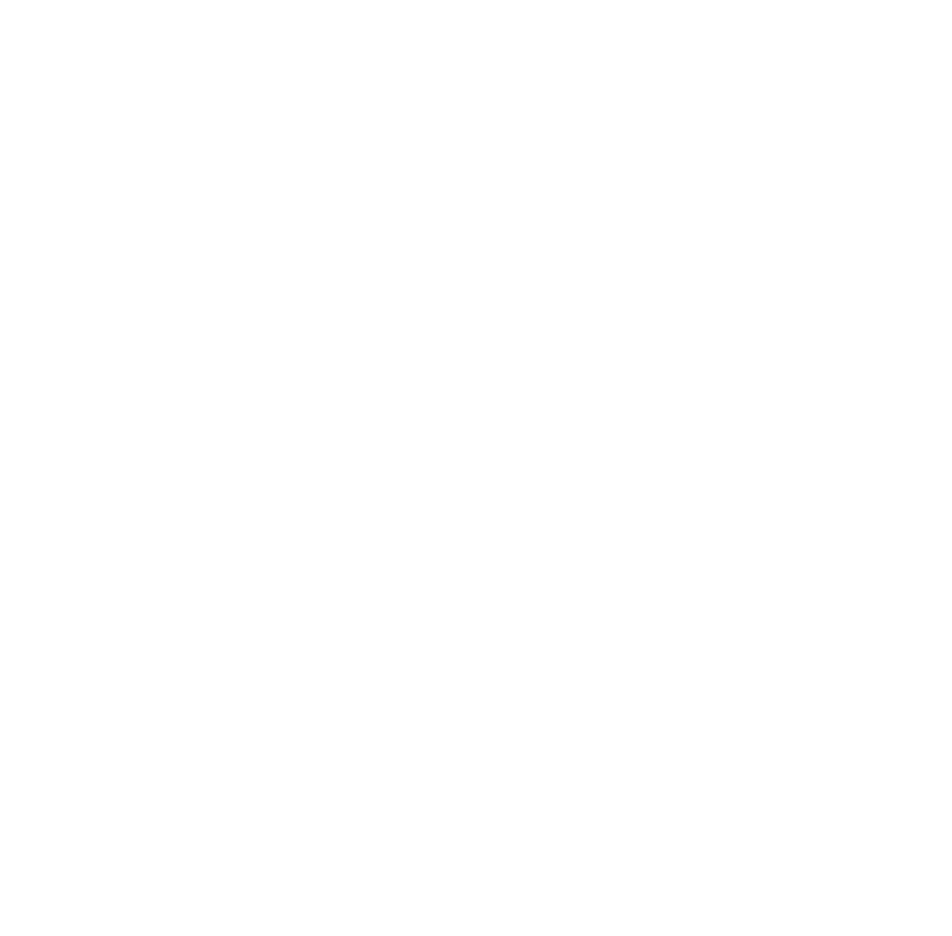
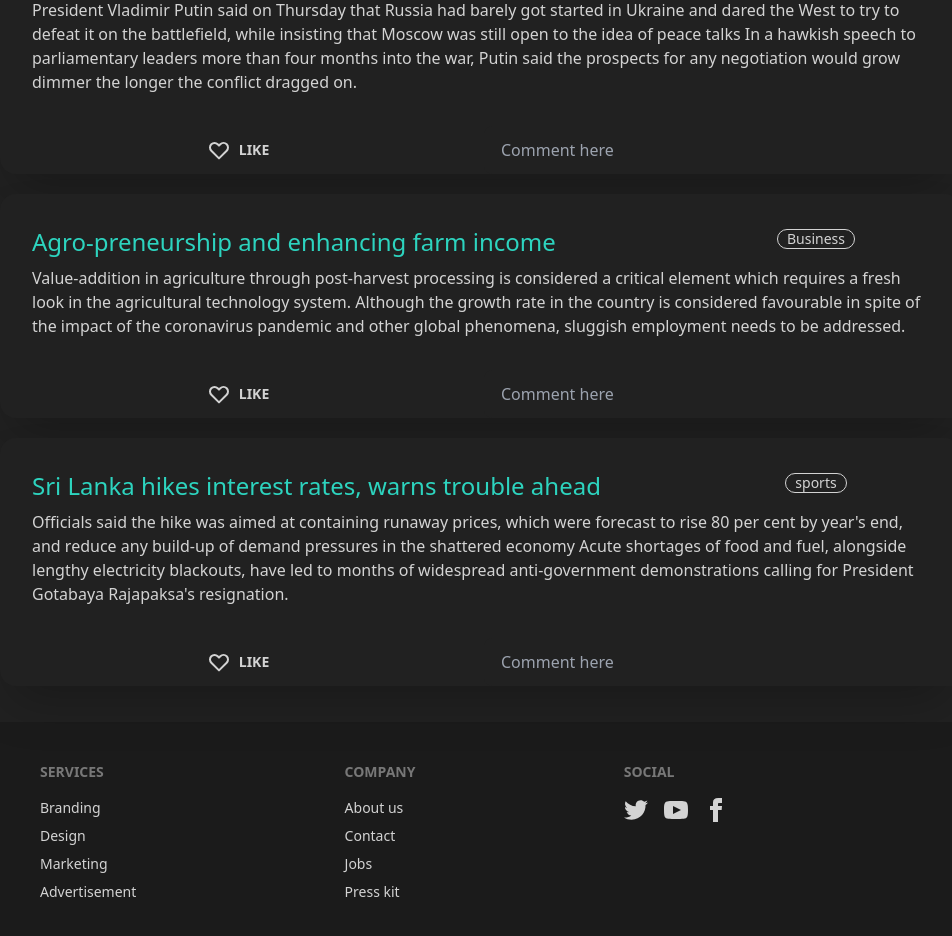
Before and after one commit to NMRayhan/BlogVersa-Client, a React (Create React App) app: page / in a window 1280 px wide. Shown: the part 500-1436 px from the top of the page, without its empty margins (160-1112 px from the left). Before the commit the page ends 800 px from the top, so only its background shows below. Built offline with nearby package versions, Linux system fonts and the light colour scheme.

Commit message:
blog section UI complete

```diff
--- a/package.json
+++ b/package.json
@@ -7,6 +7,7 @@
     "@testing-library/react": "^13.3.0",
     "@testing-library/user-event": "^13.5.0",
     "daisyui": "^2.18.1",
+    "firebase": "^9.9.0",
     "react": "^18.2.0",
     "react-dom": "^18.2.0",
     "react-router-dom": "^6.3.0",
--- a/src/Component/Home.js
+++ b/src/Component/Home.js
@@ -1,10 +1,14 @@
 import React from 'react';
+import Blogs from './common/Blogs';
+import Footer from './common/Footer';
 import Navbar from './common/Navbar';
 
 const Home = () => {
     return (
         <div className='w-9/12 mx-auto'>
             <Navbar/>
+            <Blogs/>
+            <Footer/>
         </div>
     );
 };
--- /dev/null
+++ b/src/Component/common/Blog.js
@@ -0,0 +1,31 @@
+import React from 'react';
+
+const Blog = (props) => {
+    const { id, title, details, category } = props.details
+    return (
+        <div class="card w-full bg-base-100 shadow-2xl my-5">
+            <div class="card-body">
+                <div className='flex flex-row'>
+                    <h2 class="text-2xl font-medium text-teal-400 text-left basis-9/12">
+                        {title}
+                    </h2>
+                    <div className='basis-3/12'>
+                        <div class="badge badge-outline">{category}</div>
+                    </div>
+                </div>
+                <p className='text-left'>{details}</p>
+            </div>
+            <div className='grid gap-2 grid-cols-2 justify-center items-center'>
+                <button class="btn btn-ghost gap-2">
+                    <svg xmlns="http://www.w3.org/2000/svg" class="h-6 w-6" fill="none" viewBox="0 0 24 24" stroke="currentColor"><path stroke-linecap="round" stroke-linejoin="round" stroke-width="2" d="M4.318 6.318a4.5 4.5 0 000 6.364L12 20.364l7.682-7.682a4.5 4.5 0 00-6.364-6.364L12 7.636l-1.318-1.318a4.5 4.5 0 00-6.364 0z" /></svg>
+                    Like
+                </button>
+                <div>
+                    <input type="text" placeholder="Comment here" class="input focus:outline-0 w-full max-w-full" />
+                </div>
+            </div>
+        </div>
+    );
+};
+
+export default Blog;
--- /dev/null
+++ b/src/Component/common/Blogs.js
@@ -0,0 +1,20 @@
+import React from 'react';
+import Blog from './Blog'
+
+const Blogs = () => {
+    const userBlogs = [
+        { id: 1, title: "After Elizabeth Holmes, ex-Theranos president Sunny Balwani found guilty of fraud", details: "Ramesh 'Sunny' Balwani, former president and chief operating officer (COO) of Theranos and ex-boyfriend of founder Elizabeth Holmes, arrives during jury deliberations at his federal trial for wire fraud and conspiracy to commit wire fraud in San Jose, California, U.S. June 28, 2022. REUTERS/Brittany Hosea-Small", category: "sports" },
+        { id: 2, title: "Russia barely got started in Ukraine: Putin", details: "President Vladimir Putin said on Thursday that Russia had barely got started in Ukraine and dared the West to try to defeat it on the battlefield, while insisting that Moscow was still open to the idea of peace talks In a hawkish speech to parliamentary leaders more than four months into the war, Putin said the prospects for any negotiation would grow dimmer the longer the conflict dragged on.", category: "economics" },
+        { id: 3, title: "Agro-preneurship and enhancing farm income", details: "Value-addition in agriculture through post-harvest processing is considered a critical element which requires a fresh look in the agricultural technology system. Although the growth rate in the country is considered favourable in spite of the impact of the coronavirus pandemic and other global phenomena, sluggish employment needs to be addressed.", category: "Business" },
+        { id: 4, title: "Sri Lanka hikes interest rates, warns trouble ahead", details: "Officials said the hike was aimed at containing runaway prices, which were forecast to rise 80 per cent by year's end, and reduce any build-up of demand pressures in the shattered economy Acute shortages of food and fuel, alongside lengthy electricity blackouts, have led to months of widespread anti-government demonstrations calling for President Gotabaya Rajapaksa's resignation.", category: "sports" },
+    ]
+    return (
+        <div className='py-4'>
+            {
+                userBlogs.map(blog => <Blog details={blog} key={blog.id} />)
+            }
+        </div>
+    );
+};
+
+export default Blogs;
--- /dev/null
+++ b/src/Component/common/Footer.js
@@ -0,0 +1,34 @@
+import React from 'react';
+
+const Footer = () => {
+    return (
+        <div>
+            <footer class="footer p-10 bg-base-300 text-base-content">
+                <div>
+                    <span class="footer-title">Services</span>
+                    <a class="link link-hover">Branding</a>
+                    <a class="link link-hover">Design</a>
+                    <a class="link link-hover">Marketing</a>
+                    <a class="link link-hover">Advertisement</a>
+                </div>
+                <div>
+                    <span class="footer-title">Company</span>
+                    <a class="link link-hover">About us</a>
+                    <a class="link link-hover">Contact</a>
+                    <a class="link link-hover">Jobs</a>
+                    <a class="link link-hover">Press kit</a>
+                </div>
+                <div>
+                    <span class="footer-title">Social</span>
+                    <div class="grid grid-flow-col gap-4">
+                        <a><svg xmlns="http://www.w3.org/2000/svg" width="24" height="24" viewBox="0 0 24 24" class="fill-current"><path d="M24 4.557c-.883.392-1.832.656-2.828.775 1.017-.609 1.798-1.574 2.165-2.724-.951.564-2.005.974-3.127 1.195-.897-.957-2.178-1.555-3.594-1.555-3.179 0-5.515 2.966-4.797 6.045-4.091-.205-7.719-2.165-10.148-5.144-1.29 2.213-.669 5.108 1.523 6.574-.806-.026-1.566-.247-2.229-.616-.054 2.281 1.581 4.415 3.949 4.89-.693.188-1.452.232-2.224.084.626 1.956 2.444 3.379 4.6 3.419-2.07 1.623-4.678 2.348-7.29 2.04 2.179 1.397 4.768 2.212 7.548 2.212 9.142 0 14.307-7.721 13.995-14.646.962-.695 1.797-1.562 2.457-2.549z"></path></svg></a>
+                        <a><svg xmlns="http://www.w3.org/2000/svg" width="24" height="24" viewBox="0 0 24 24" class="fill-current"><path d="M19.615 3.184c-3.604-.246-11.631-.245-15.23 0-3.897.266-4.356 2.62-4.385 8.816.029 6.185.484 8.549 4.385 8.816 3.6.245 11.626.246 15.23 0 3.897-.266 4.356-2.62 4.385-8.816-.029-6.185-.484-8.549-4.385-8.816zm-10.615 12.816v-8l8 3.993-8 4.007z"></path></svg></a>
+                        <a><svg xmlns="http://www.w3.org/2000/svg" width="24" height="24" viewBox="0 0 24 24" class="fill-current"><path d="M9 8h-3v4h3v12h5v-12h3.642l.358-4h-4v-1.667c0-.955.192-1.333 1.115-1.333h2.885v-5h-3.808c-3.596 0-5.192 1.583-5.192 4.615v3.385z"></path></svg></a>
+                    </div>
+                </div>
+            </footer>
+        </div>
+    );
+};
+
+export default Footer;
--- a/src/Component/common/Navbar.js
+++ b/src/Component/common/Navbar.js
@@ -2,6 +2,7 @@
 
 const Navbar = () => {
     return (
+        <div>
             <div>
                 <div className="navbar bg-base-100">
                     <div className="flex-1">
@@ -29,6 +30,8 @@
                     </div>
                 </div>
             </div>
+            <div class="divider"></div>
+        </div>
     );
 };
 
--- a/src/firebase.init.js
+++ b/src/firebase.init.js
@@ -1,4 +1,5 @@
 import { initializeApp } from "firebase/app";
+import {getAuth} from "firebase/auth"
 
 const firebaseConfig = {
   apiKey: process.env.REACT_APP_apiKey,
@@ -10,3 +11,6 @@
 };
 
 const app = initializeApp(firebaseConfig);
+const auth = getAuth(app)
+
+export default auth;
```
Also changed, not shown: 1 other file (tests, documents, lock files or other folders). Lines whose indentation alone changed are shown as unchanged.
